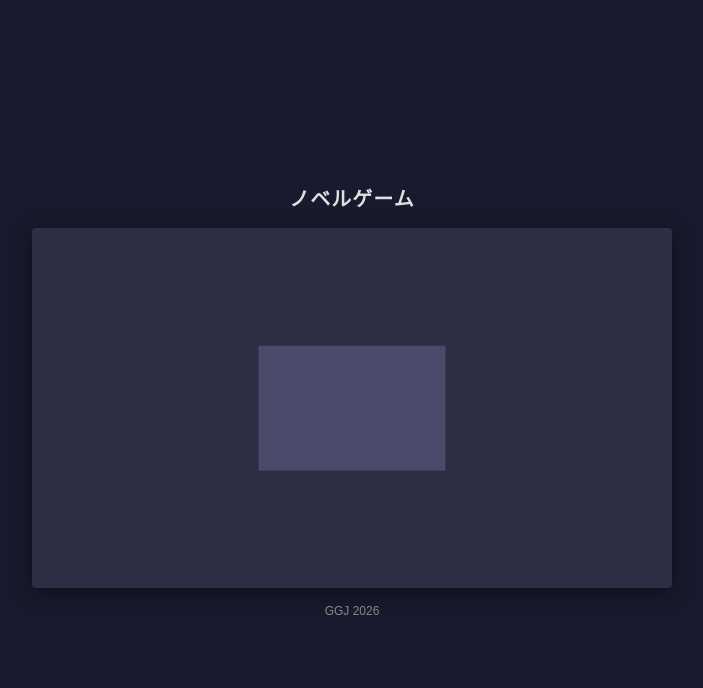
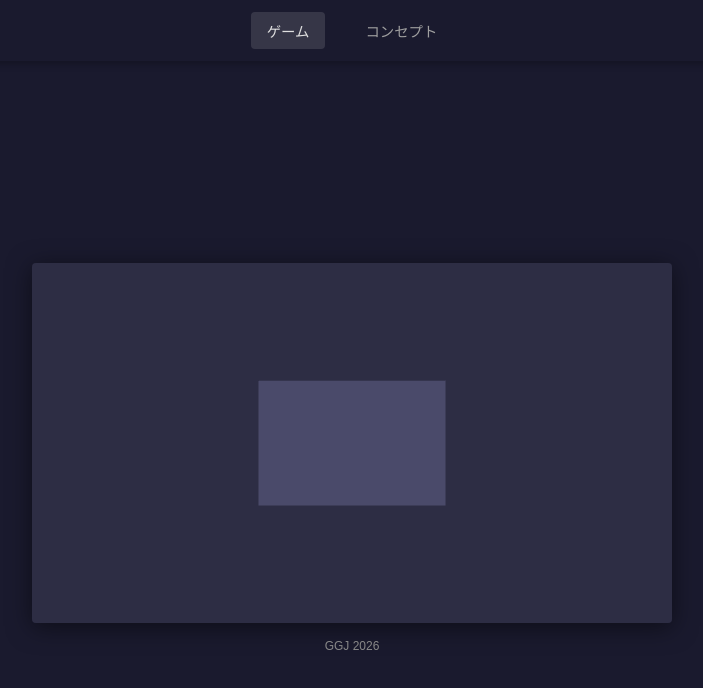
Before and after one commit to FRICK-ELDY/ggj2026, a plain HTML site: page index.html in a window 1280 px wide. Shown: the whole page, without its empty margins (288-991 px from the left). Drawn offline with nearby package versions, Linux system fonts and the light colour scheme.

Commit message:
add header tab

```diff
--- a/Assets/css/style.css
+++ b/Assets/css/style.css
@@ -7,12 +7,22 @@ body {
   justify-content: center;
   align-items: center;
   gap: 16px;
+  padding-top: 100px;
   background: #1a1a2e;
   font-family: 'Yu Gothic', 'Meiryo', sans-serif;
 }
 
 .site-header {
+  position: fixed;
+  top: 0;
+  left: 0;
+  right: 0;
+  width: 100%;
+  padding: 12px 16px;
   text-align: center;
+  background: #1a1a2e;
+  z-index: 100;
+  box-shadow: 0 2px 8px rgba(0, 0, 0, 0.3);
 }
 
 .site-title {
@@ -20,6 +30,32 @@ body {
   font-weight: 600;
   color: #e0e0e0;
   letter-spacing: 0.05em;
+  margin-bottom: 12px;
+}
+
+.header-tabs {
+  display: flex;
+  justify-content: center;
+  gap: 24px;
+}
+
+.tab-link {
+  padding: 8px 16px;
+  color: #a0a0a0;
+  text-decoration: none;
+  font-size: 0.9rem;
+  border-radius: 4px;
+  transition: color 0.2s, background-color 0.2s;
+}
+
+.tab-link:hover {
+  color: #e0e0e0;
+  background-color: rgba(255, 255, 255, 0.08);
+}
+
+.tab-link.active {
+  color: #e0e0e0;
+  background-color: rgba(255, 255, 255, 0.12);
 }
 
 .site-footer {
@@ -44,3 +80,19 @@ body {
   height: 100%;
   display: block;
 }
+
+.concept-section {
+  width: 640px;
+  padding: 24px;
+  text-align: center;
+  color: #a0a0a0;
+}
+
+.concept-text {
+  font-size: 0.95rem;
+  line-height: 1.6;
+}
+
+.tab-content.hidden {
+  display: none;
+}
--- a/Assets/js/loadComponents.js
+++ b/Assets/js/loadComponents.js
@@ -16,7 +16,39 @@ async function loadComponent(elementId, path) {
   }
 }
 
-document.addEventListener('DOMContentLoaded', () => {
-  loadComponent('header-placeholder', 'components/header.html');
-  loadComponent('footer-placeholder', 'components/footer.html');
+function initTabs() {
+  const tabLinks = document.querySelectorAll('.tab-link');
+  const gameSection = document.getElementById('game');
+  const conceptSection = document.getElementById('concept');
+
+  tabLinks.forEach(link => {
+    link.addEventListener('click', (e) => {
+      e.preventDefault();
+      const target = link.getAttribute('href').slice(1);
+
+      tabLinks.forEach(l => l.classList.remove('active'));
+      link.classList.add('active');
+
+      if (target === 'game') {
+        gameSection.classList.remove('hidden');
+        conceptSection.classList.add('hidden');
+      } else if (target === 'concept') {
+        gameSection.classList.add('hidden');
+        conceptSection.classList.remove('hidden');
+      }
+    });
+  });
+
+  // 初期状態: ゲームを表示
+  const gameLink = document.querySelector('.tab-link[href="#game"]');
+  if (gameLink) {
+    gameLink.classList.add('active');
+    conceptSection.classList.add('hidden');
+  }
+}
+
+document.addEventListener('DOMContentLoaded', async () => {
+  await loadComponent('header-placeholder', 'components/header.html');
+  await loadComponent('footer-placeholder', 'components/footer.html');
+  initTabs();
 });
--- a/components/header.html
+++ b/components/header.html
@@ -1,3 +1,6 @@
 <header class="site-header">
-  <h1 class="site-title">ノベルゲーム</h1>
+  <nav class="header-tabs">
+    <a href="#game" class="tab-link">ゲーム</a>
+    <a href="#concept" class="tab-link">コンセプト</a>
+  </nav>
 </header>
--- a/index.html
+++ b/index.html
@@ -8,9 +8,14 @@
 </head>
 <body>
   <div id="header-placeholder"></div>
-  <div id="game-container">
-    <canvas id="game-canvas"></canvas>
+  <div id="game" class="tab-content">
+    <div id="game-container">
+      <canvas id="game-canvas"></canvas>
+    </div>
   </div>
+  <section id="concept" class="tab-content concept-section">
+    <p class="concept-text">コンセプトの説明をここに記載します。</p>
+  </section>
   <div id="footer-placeholder"></div>
   <script src="Assets/js/loadComponents.js"></script>
   <script type="importmap">
```
